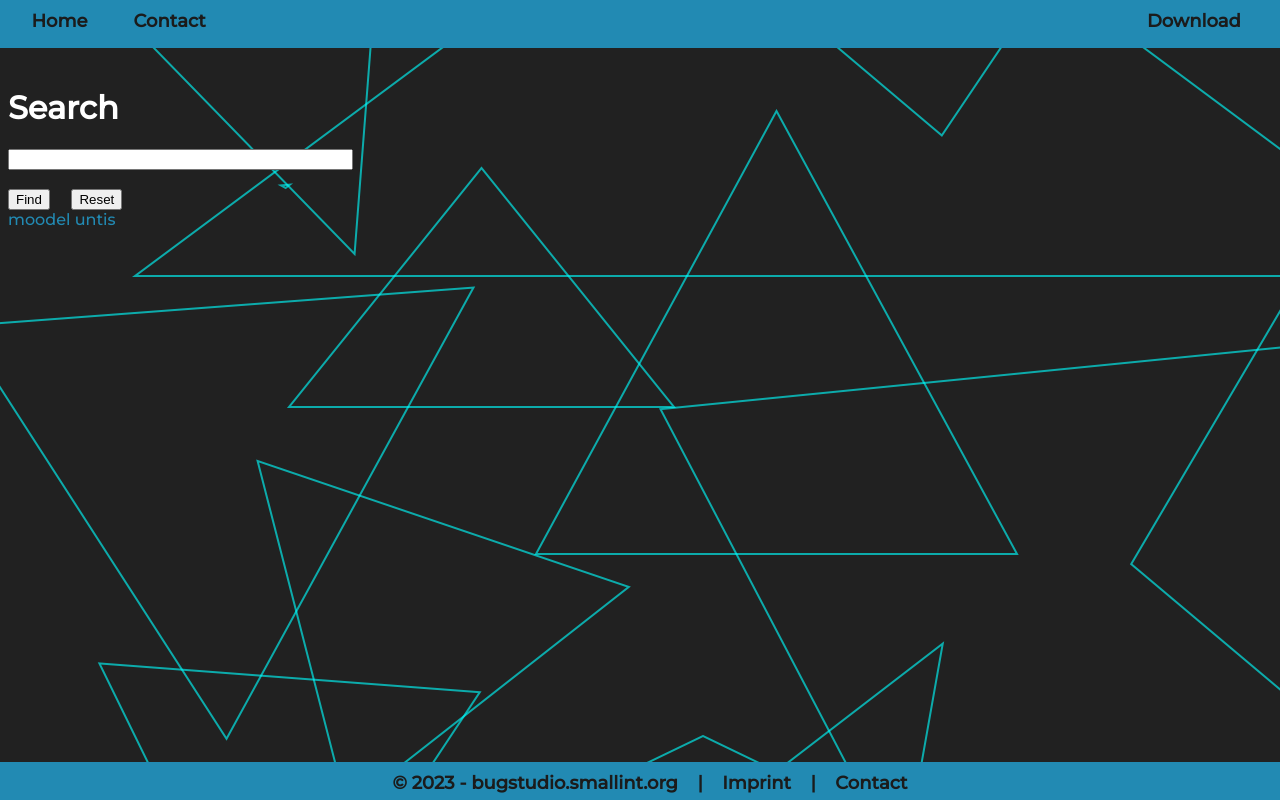
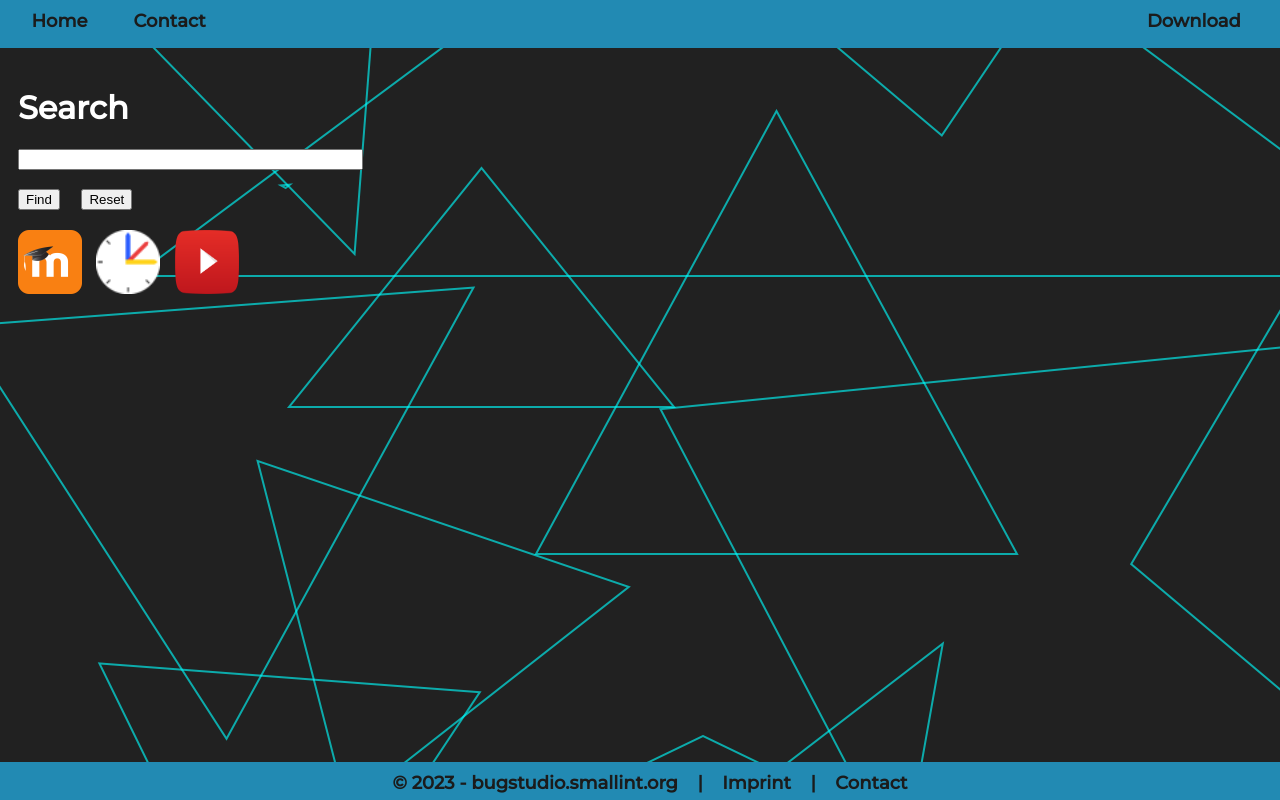
Before and after one commit to Exstreme-Noob/bugstudio-web, a plain HTML site: page index.html in a window 1280 px wide. Drawn offline with Linux system fonts and the light colour scheme.

Commit message:
updated looks

```diff
--- a/index.html
+++ b/index.html
@@ -36,9 +36,16 @@
             </form>
         </div>
 
-        <div class="daniel">
-            <a href="https://moodle.aesettlingen.de/">moodel</a>
-            <a href="https://borys.webuntis.com/WebUntis/#/basic/login">untis</a>
+        <div class="logos">
+            <a href="https://moodle.aesettlingen.de/">
+                <img src="img/moodel.png" alt="">
+            </a>
+            <a href="https://borys.webuntis.com/WebUntis/#/basic/login">
+                <img src="img/untis.png" alt="">
+            </a>
+            <a href="https://youtube.com">
+                <img src="img/youtube.png" alt="">
+            </a>
         </div>
 
         <div class="bottombar">
--- a/style/pagestyle.css
+++ b/style/pagestyle.css
@@ -1,21 +1,20 @@
-:root
-{
+:root {
     --main: #1b1b1b;
     --accent: #228ab3;
     --hover: #ffffff;
     --text: #ffffff;
 }
+
+@font-face {
+    font-family: Montserrat;
+    src:url("/style/Montserrat-Medium.ttf");
+}
+
 body {
     color: var(--text);
     background-color: var(--main);
-    font-family:"Weickenmeier";
+    font-family:"Montserrat";
     background-image: url("/img/logo.png");
-}
-
-@font-face
-{
-    font-family: Weickenmeier;
-    src:url("/style/Montserrat-Medium.ttf");
 }
 
 .topbar {
@@ -62,7 +61,20 @@ body {
     float: right;
     color: var(--main);
 }
-
+.search{
+    padding-left: 10px;
+    padding-bottom: 10px;
+}
+.logos{
+    margin-top: 10px;
+    height: 80px;
+    width: 500px;
+}
+.logos img{
+    height: 64px;
+    width: 64px;
+    margin-left: 10px;
+}
 a {
     text-decoration: none;
     color: var(--accent);
```
Also changed, not shown: img/moodel.png (added), img/untis.png (added), img/youtube.png (added).
